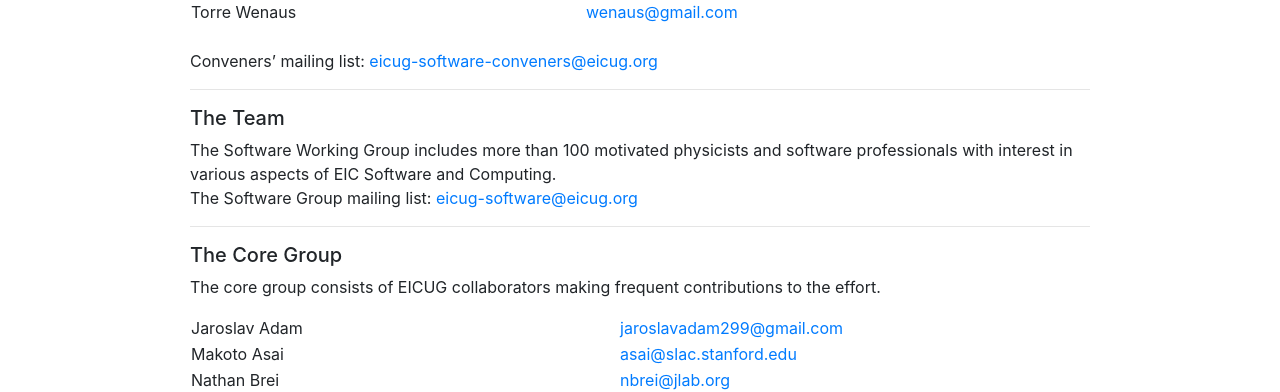
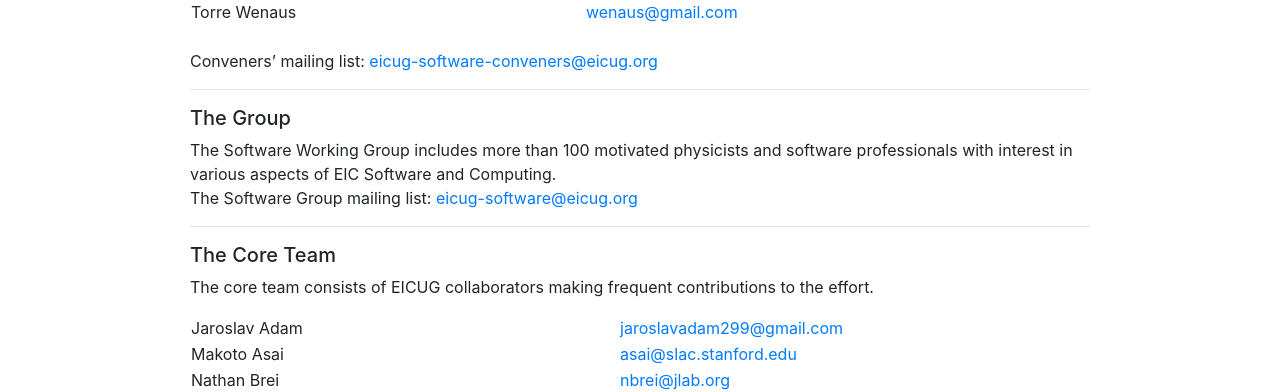
Before and after one commit to kkauder/eic.github.io, a Jekyll site: the page built from _organization/swg.md, in a window 1280 px wide and 1109 px high. Shown: the part 219-611 px from the top of the window. Built offline with Jekyll 4.4.1, drawn with Linux system fonts in a browser that asks for light colours; nearby versions of some CDN libraries.

Commit message:
Small corrections in text

```diff
--- a/_organization/swg.md
+++ b/_organization/swg.md
@@ -20,8 +20,8 @@
 The Software Group mailing list: <a href="mailto:eicug-software@eicug.org">eicug-software@eicug.org</a>
 <hr/>
 
-##### The Core Group
-The core group consists of EICUG collaborators making frequent contributions to the effort.
+##### The Core Team
+The core team consists of EICUG collaborators making frequent contributions to the effort.
 {% assign people=site.data.people | sort: "name" %}
 
 <table width="100%">
```
Also changed, not shown: other parts of _organization/swg.md (+1 -1 lines), _organization/communication.md (+1 -1 lines).
